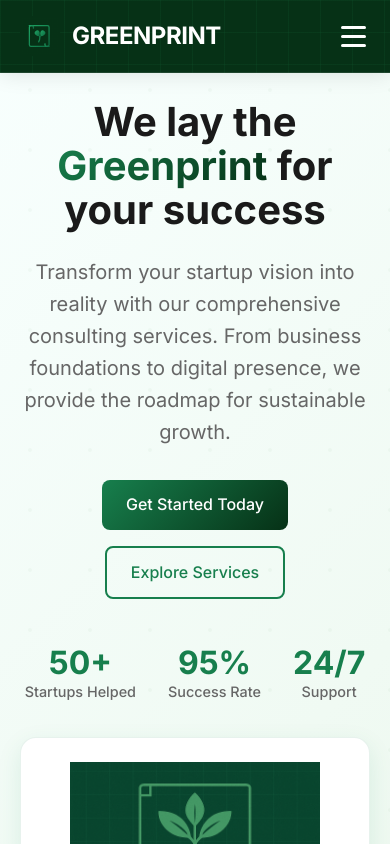
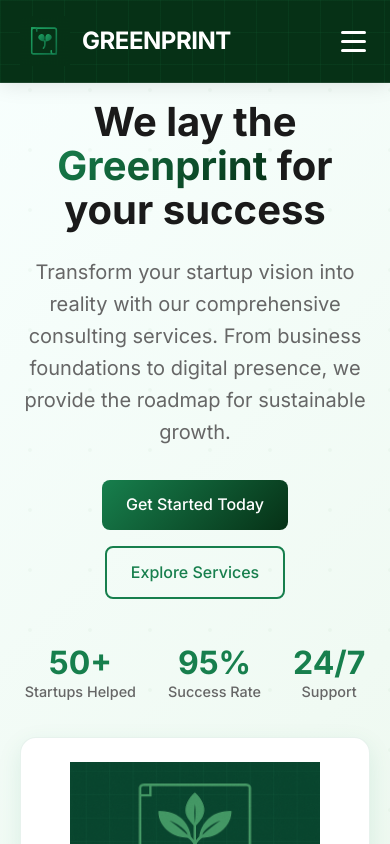
Before and after one commit to BTheCoderr/theGreenPrint, a React (Create React App) app: page / in a window 390 px wide. Shown: the top 844 px of the page. Built offline with nearby package versions, Linux system fonts and the light colour scheme; the HTML template or start-up script is replaced by a standard one.

Commit message:
Increase SVG logo size for better visibility
- Make medium logo icon 60px (was 40px) for better visibility
- Increase logo text size to 1.8rem (was 1.5rem)
- Update large logo to 80px icon and 2.2rem text
- Improve mobile responsive sizing
- Logo now more prominent and easier to see

```diff
--- a/src/components/Logo.css
+++ b/src/components/Logo.css
@@ -31,21 +31,21 @@
 }
 
 .logo-medium .logo-icon {
-  width: 40px;
-  height: 40px;
-}
-
-.logo-medium .logo-text {
-  font-size: 1.5rem;
-}
-
-.logo-large .logo-icon {
   width: 60px;
   height: 60px;
 }
 
+.logo-medium .logo-text {
+  font-size: 1.8rem;
+}
+
+.logo-large .logo-icon {
+  width: 80px;
+  height: 80px;
+}
+
 .logo-large .logo-text {
-  font-size: 2rem;
+  font-size: 2.2rem;
 }
 
 /* Color variants */
@@ -69,12 +69,21 @@
 
 /* Responsive adjustments */
 @media (max-width: 768px) {
-  .logo-large .logo-text {
+  .logo-medium .logo-icon {
+    width: 50px;
+    height: 50px;
+  }
+
+  .logo-medium .logo-text {
     font-size: 1.5rem;
   }
 
+  .logo-large .logo-text {
+    font-size: 1.8rem;
+  }
+
   .logo-large .logo-icon {
-    width: 40px;
-    height: 40px;
+    width: 60px;
+    height: 60px;
   }
 }
```
